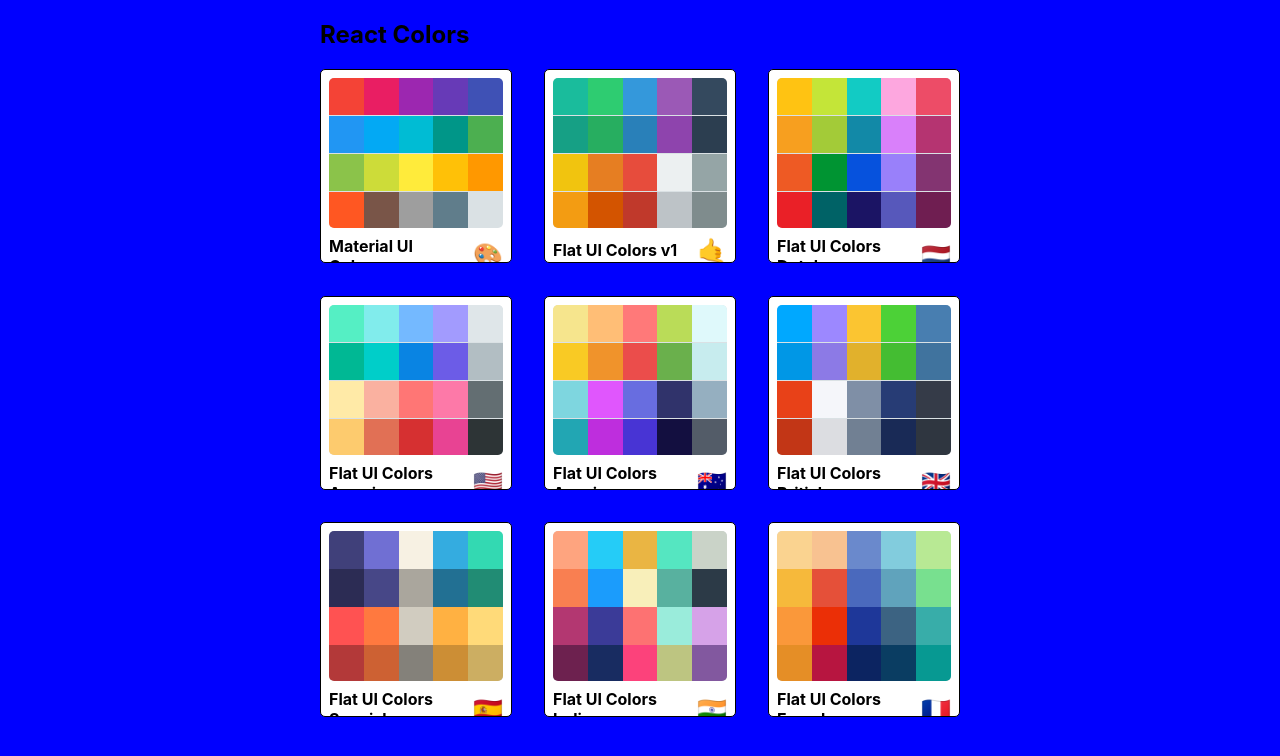
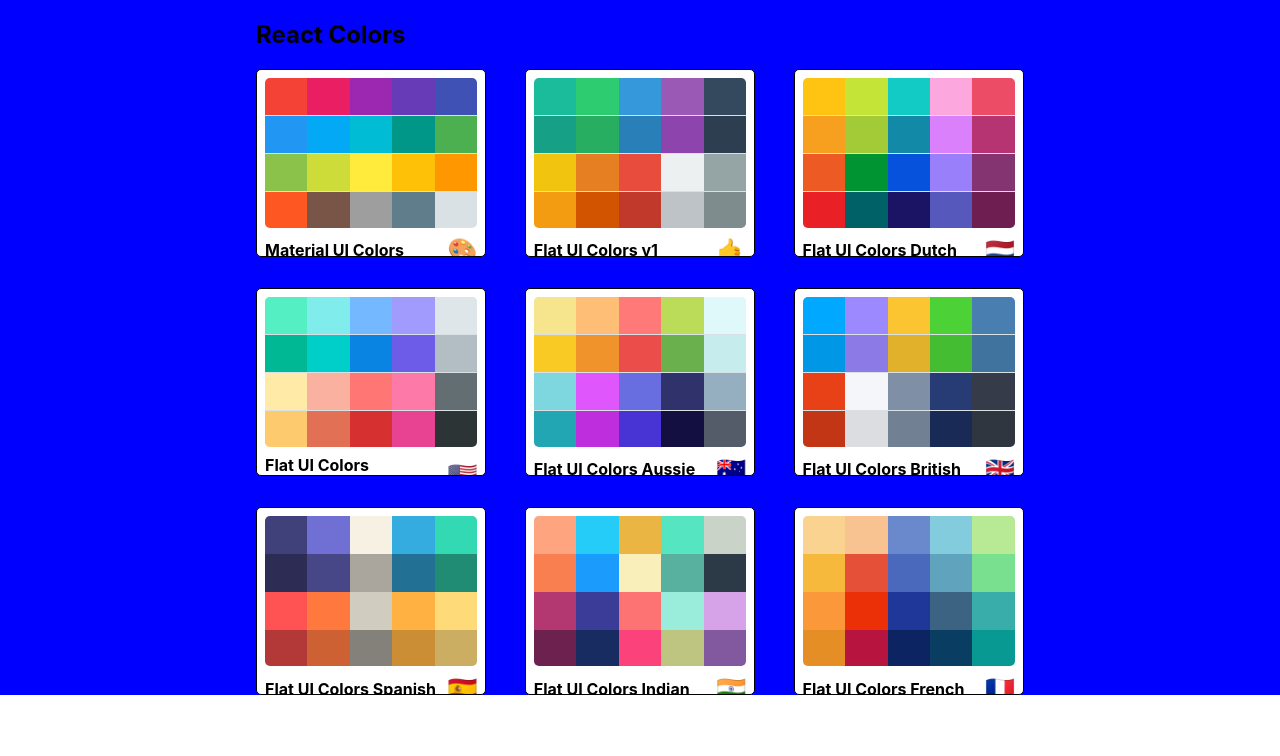
Before and after one commit to sunny-prakash/color-palette-app, a React (Create React App) app: page / in a window 1280 px wide. Shown: the top 756 px of the page. Built offline with nearby package versions, Linux system fonts and the light colour scheme; the HTML template or start-up script is replaced by a standard one.

Commit message:
add link to palette

```diff
--- a/src/App.js
+++ b/src/App.js
@@ -18,7 +18,9 @@
 					<Route
 						exact
 						path="/"
-						render={() => <PaletteList palettes={seedColors} />}
+						render={(routeProps) => (
+							<PaletteList palettes={seedColors} {...routeProps} />
+						)}
 					/>
 					<Route
 						exact
--- a/src/MiniPalette.js
+++ b/src/MiniPalette.js
@@ -57,7 +57,7 @@
 	});
 
 	return (
-		<div className={classes.root}>
+		<div className={classes.root} onClick={props.handleClick}>
 			<div className={classes.colors}>{miniColorBoxes}</div>
 			<h5 className={classes.title}>
 				{paletteName}
--- a/src/PaletteList.js
+++ b/src/PaletteList.js
@@ -6,13 +6,13 @@
 const styles = {
 	root: {
 		backgroundColor: "blue",
-		height: "100vh",
+		height: "100%",
 		display: "flex",
 		alignItems: "flex-start",
 		justifyContent: "center",
 	},
 	container: {
-		width: "50%",
+		width: "60%",
 		display: "flex",
 		alignItems: "flex-start",
 		flexDirection: "column",
@@ -33,6 +33,10 @@
 };
 
 class PaletteList extends Component {
+	goToPalette = (id) => {
+		this.props.history.push(`/palette/${id}`);
+	};
+
 	render() {
 		const { palettes, classes } = this.props;
 		return (
@@ -43,7 +47,12 @@
 					</nav>
 					<div className={classes.palettes}>
 						{palettes.map((palette) => {
-							return <MiniPalette {...palette} />;
+							return (
+								<MiniPalette
+									{...palette}
+									handleClick={() => this.goToPalette(palette.id)}
+								/>
+							);
 						})}
 					</div>
 				</div>
```
